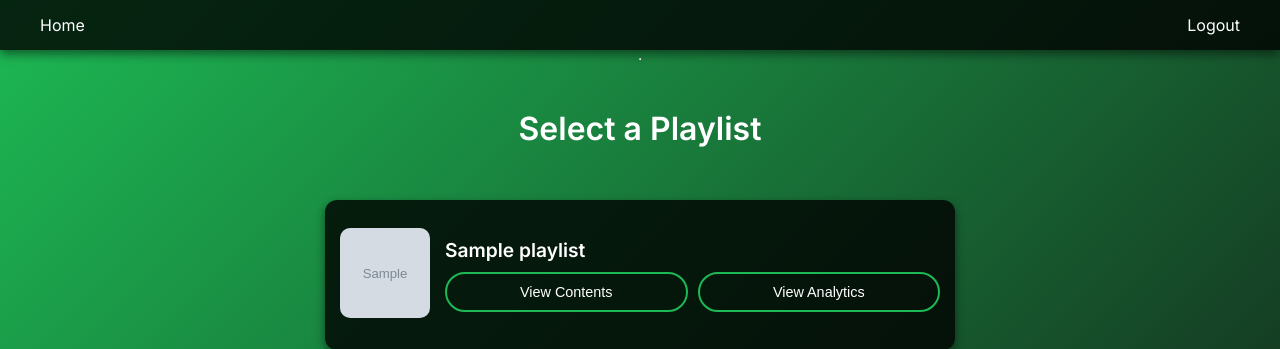
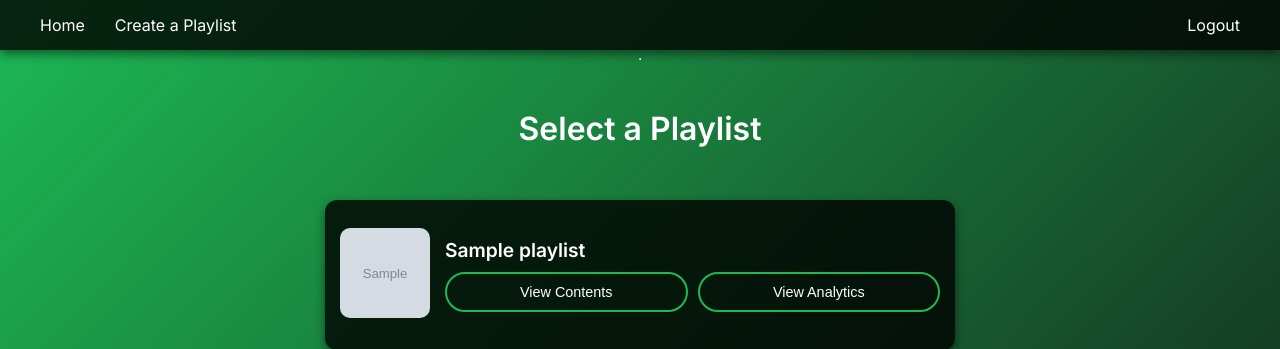
Before and after one commit to williamjones0471/TuneTrack, a Django app: template musicapp/templates/musicapp/select_playlist.html in a window 1280 px wide. Shown: the top 349 px of the page. Run offline with Django 5.2, Linux system fonts and the light colour scheme; the template is opened without the code that fills it: most values are stand-ins (such as "Sample title", 1, 10 or a date in 2020); grey boxes marked "Sample" are stand-in pictures.

Commit message:
Update nav bar on select_playlist view

```diff
--- a/musicapp/templates/musicapp/select_playlist.html
+++ b/musicapp/templates/musicapp/select_playlist.html
@@ -183,6 +183,7 @@
         <div class="navbar">
             <nav>
                 <a class="nav-link" href="{% url 'home' %}">Home</a>
+                <a href="{% url 'create_playlist' %}">Create a Playlist</a>
             </nav>
                 <a class="logout" href="{% url 'logout' %}">Logout</a>
         </div>
```
